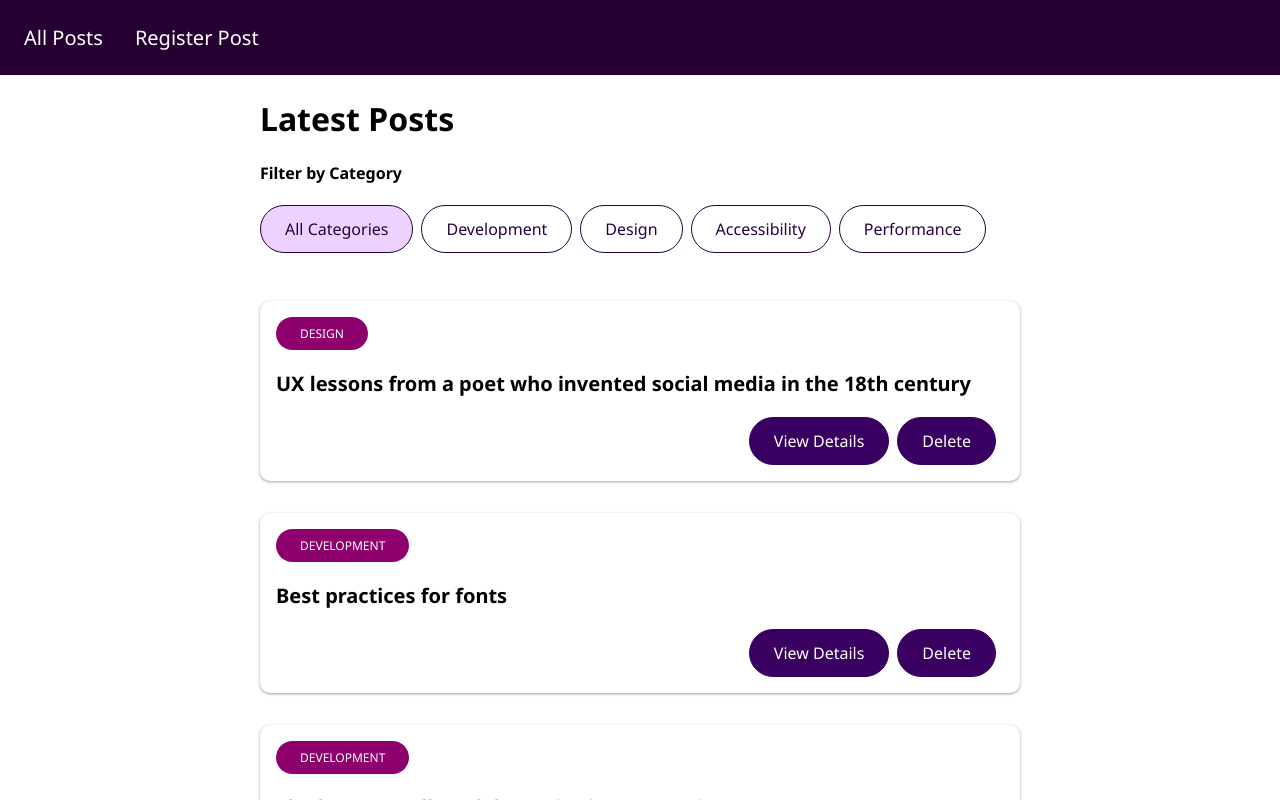
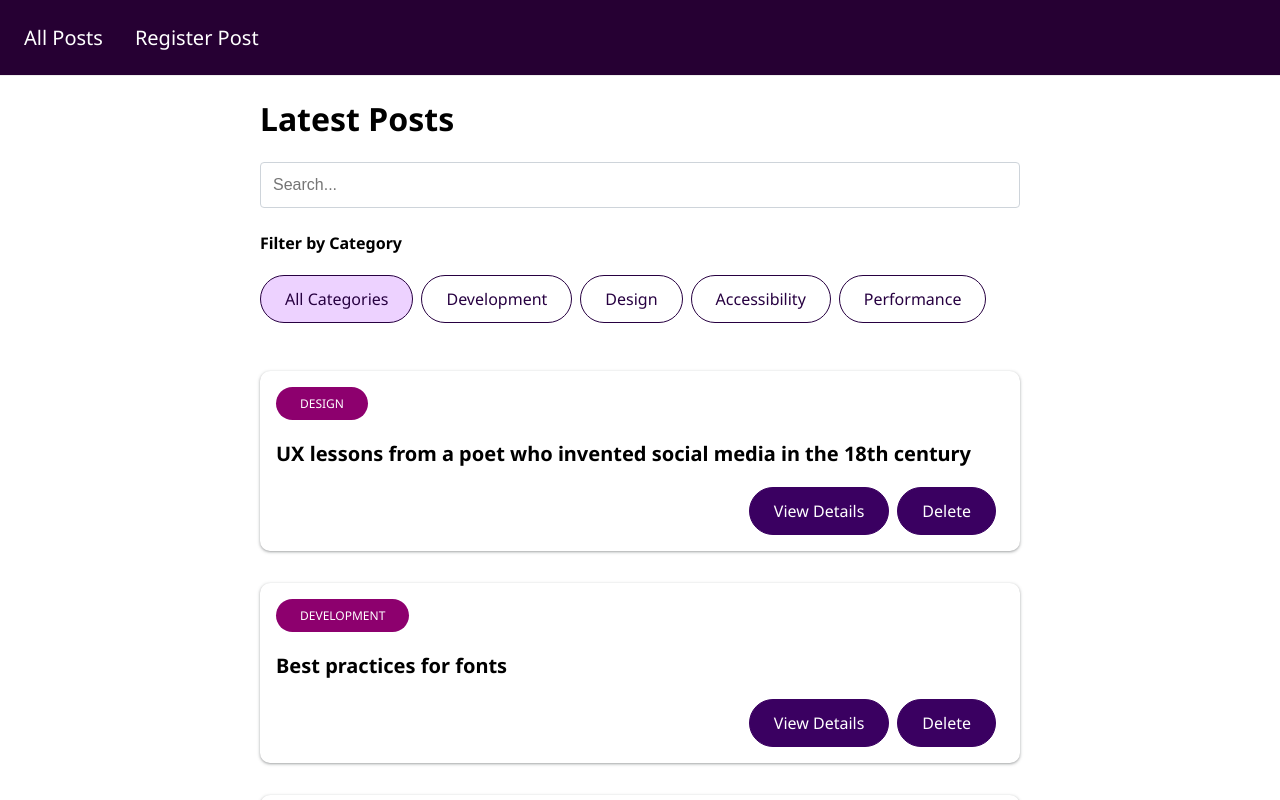
Before and after one commit to arman-borkhani/vue-crud, a Vue app: page /posts in a window 1280 px wide. Shown: the top 800 px of the page. Built offline with nearby package versions, Linux system fonts and the light colour scheme.

Commit message:
Add search box

```diff
--- /dev/null
+++ b/src/components/SearchBox.vue
@@ -0,0 +1,46 @@
+<template>
+  <div>
+    <input class="form-control" type="text" v-model="searchValue" @input="handleChange" placeholder="Search...">
+  </div>
+</template>
+
+<script>
+export default {
+  emits: ['change-search'],
+  data() {
+    return {
+      searchValue: "",
+    }
+  },
+  methods: {
+    handleChange() {
+      this.$emit('change-search', this.searchValue);
+    }
+  }
+}
+</script>
+
+<style scoped>
+.form-control {
+  display: block;
+  width: 100%;
+  height: calc(2em + 0.75rem + 2px);
+  padding: 0.375rem 0.75rem;
+  font-size: 1rem;
+  font-weight: 400;
+  line-height: 1.5;
+  color: #495057;
+  background-color: #fff;
+  background-clip: padding-box;
+  border: 1px solid #ced4da;
+  border-radius: 0.25rem;
+  transition: border-color .15s ease-in-out,box-shadow .15s ease-in-out;
+  margin-bottom: 1.5rem;
+}
+
+.form-control:focus {
+  background-color: #f0e6fd;
+  outline: none;
+  border-color: #3d008d;
+}
+</style>
--- a/src/pages/PostsList.vue
+++ b/src/pages/PostsList.vue
@@ -1,6 +1,7 @@
 <template>
   <div class="container">
     <h1>Latest Posts</h1>
+    <search-box @change-search="handleSearch"></search-box>
     <posts-filter @change-category="handleCategoryFilter" :activeCategory="selectedCategory"></posts-filter>
     <ul v-if="hasPosts">
       <li v-for="post in posts" :key="post.id">
@@ -18,20 +19,27 @@
 <script>
 import PostEntry from '../components/PostEntry.vue';
 import PostsFilter from '../components/PostsFilter.vue';
+import SearchBox from '../components/SearchBox.vue';
 
 export default {
   components: {
     PostEntry,
-    PostsFilter
+    PostsFilter,
+    SearchBox
   },
   data() {
     return {
       selectedCategory: null,
+      searchQuery: "",
     }
   },
   computed: {
     posts() {
       let posts = this.$store.getters['getPosts'];
+
+      if(this.searchQuery) {
+        posts = posts.filter(post => post.title.toLowerCase().startsWith(this.searchQuery.toLowerCase()));
+      }
 
       if(this.selectedCategory) {
         posts = posts.filter(post => post.category === this.selectedCategory)
@@ -46,6 +54,9 @@ export default {
   methods: {
     handleCategoryFilter(id) {
       this.selectedCategory = id;
+    },
+    handleSearch(query) {
+      this.searchQuery = query;
     }
   }
 }
```
